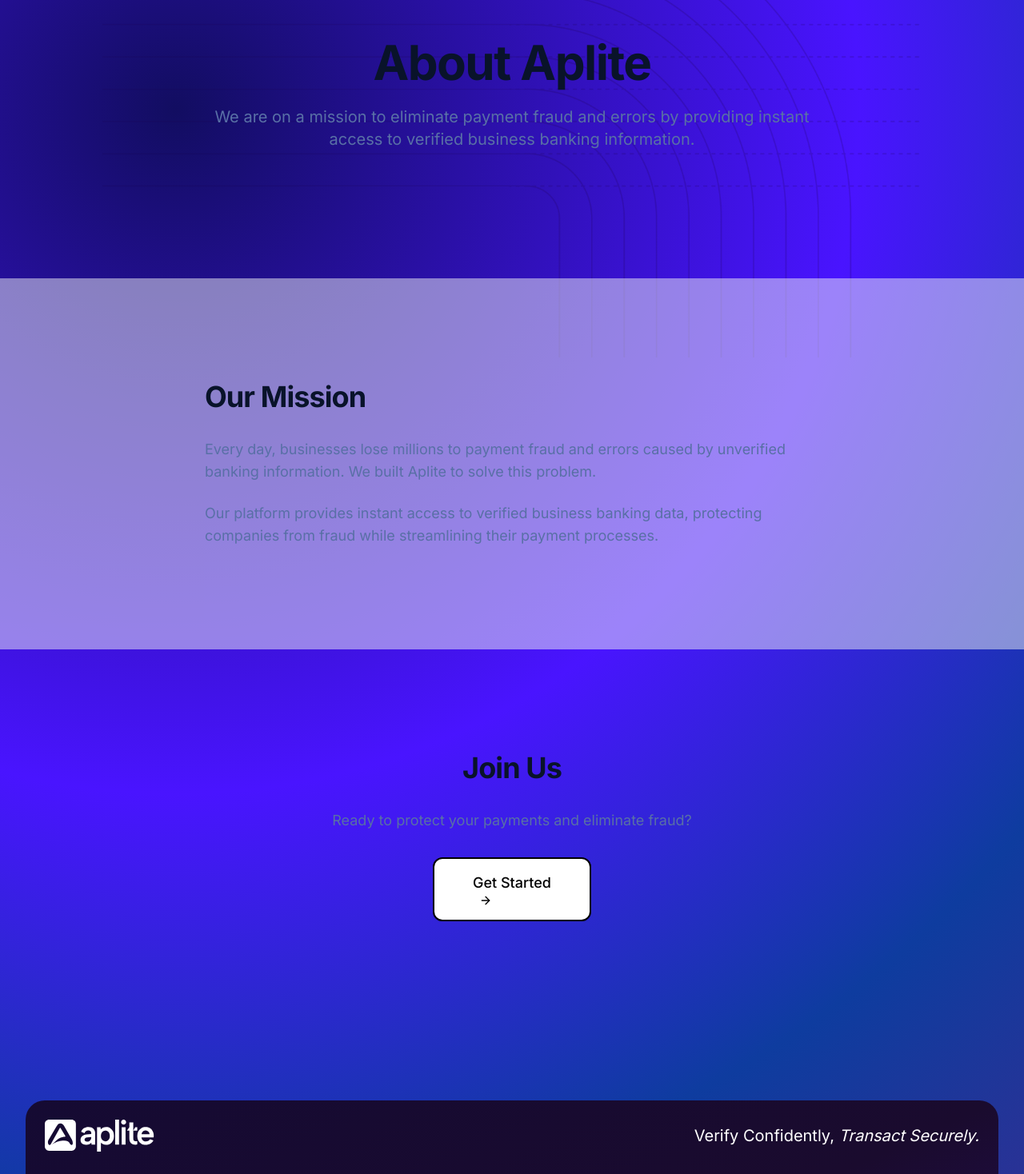
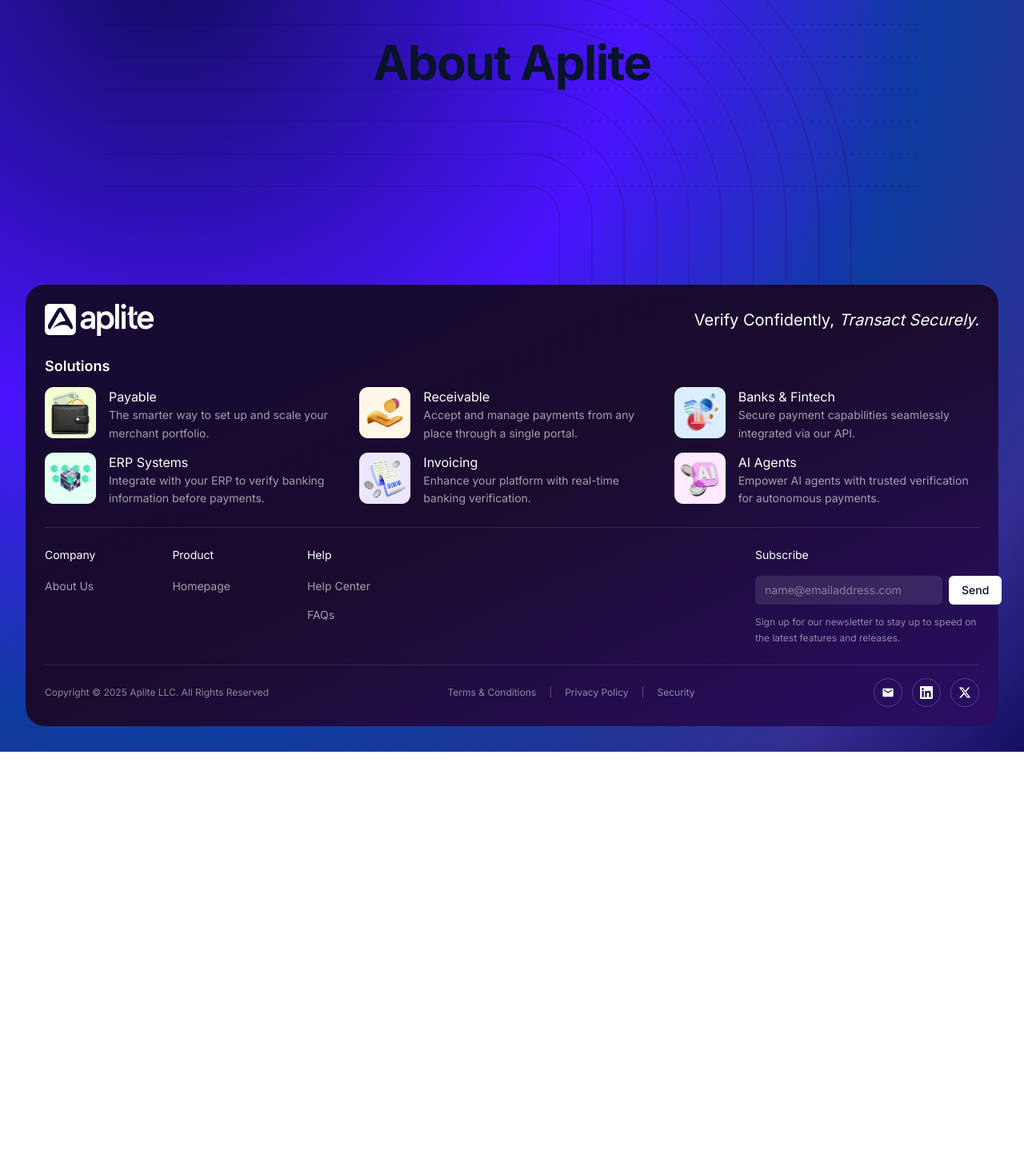
Before and after one commit to kartikbtspl/aplite-website, a Next.js app: page /company in a window 1280 px wide. Shown: the part 240-1708 px from the top of the page at 80% size. After the commit the page ends 1180 px from the top, so only its background shows below. Built offline with nearby package versions, Linux system fonts and the light colour scheme.

Commit message:
added the latest code

```diff
--- a/app/company/page.tsx
+++ b/app/company/page.tsx
@@ -11,14 +11,14 @@
             <h1 className="mb-6 text-4xl font-bold tracking-tight sm:text-5xl md:text-6xl">
               About Aplite
             </h1>
-            <p className="mb-8 text-lg text-muted-foreground md:text-xl">
+            {/* <p className="mb-8 text-lg text-muted-foreground md:text-xl">
               We are on a mission to eliminate payment fraud and errors by providing instant access to verified business banking information.
-            </p>
+            </p> */}
           </div>
         </div>
       </section>
 
-      <section className="bg-muted/50 py-20 md:py-32">
+      {/* <section className="bg-muted/50 py-20 md:py-32">
         <div className="container">
           <div className="mx-auto max-w-3xl">
             <h2 className="mb-8 text-3xl font-bold tracking-tight md:text-4xl">Our Mission</h2>
@@ -30,9 +30,9 @@
             </p>
           </div>
         </div>
-      </section>
+      </section> */}
 
-      <section className="py-20 md:py-32">
+      {/* <section className="py-20 md:py-32">
         <div className="container">
           <div className="mx-auto max-w-3xl text-center">
             <h2 className="mb-8 text-3xl font-bold tracking-tight md:text-4xl">Join Us</h2>
@@ -47,7 +47,7 @@
             </Button>
           </div>
         </div>
-      </section>
+      </section> */}
     </>
   );
 }
```
